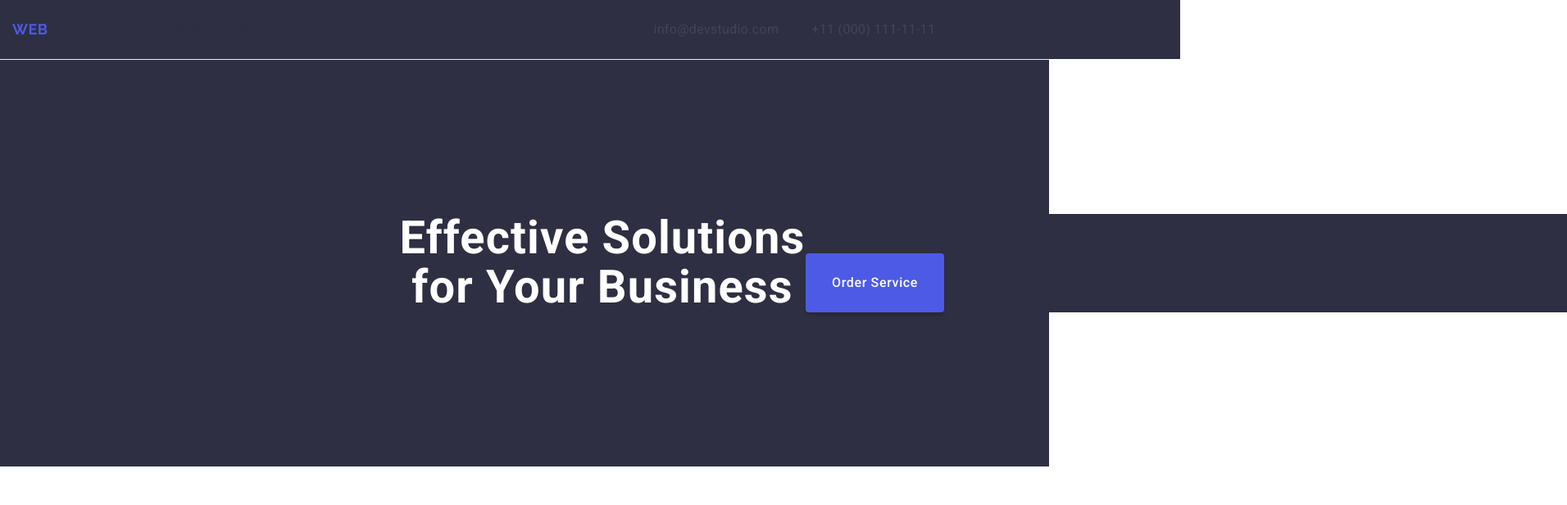
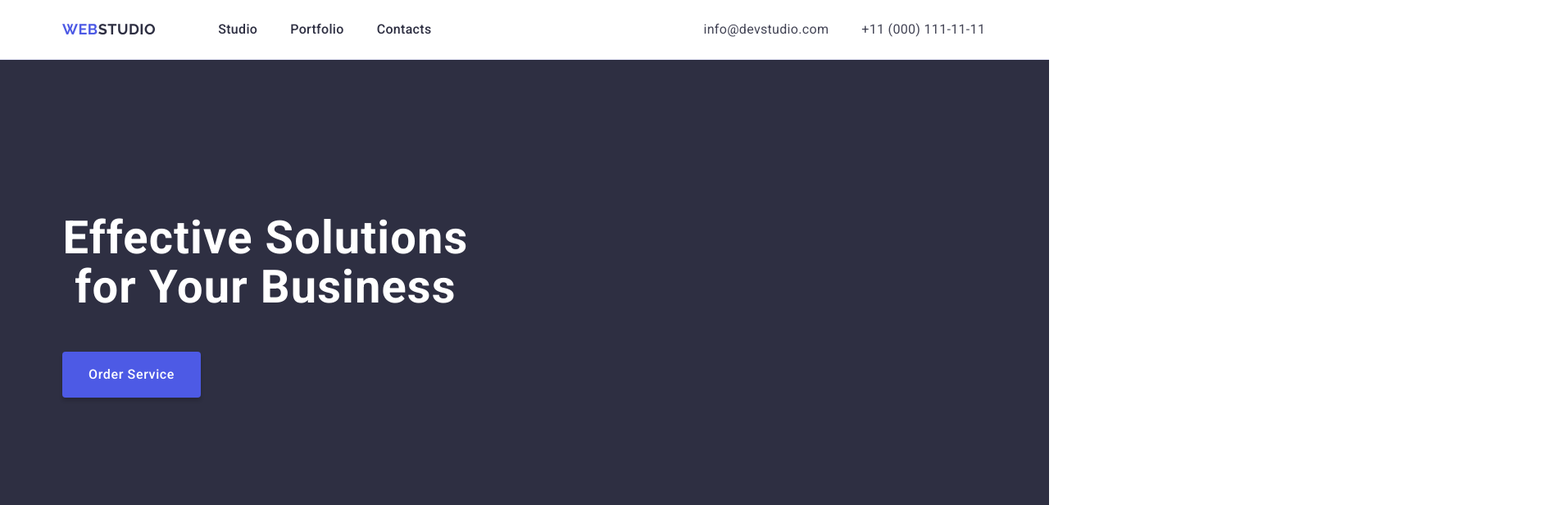
Before and after one commit to AlexHrab/goit-markup-hw-03, a plain HTML site: page index.html in a window 1280 px wide. Shown: the top 616 px of the page at 82% size, 1912 px wide, since content can reach past the window. Drawn offline with nearby package versions, Linux system fonts and the light colour scheme.

Commit message:
Update styles.css

```diff
--- a/css/styles.css
+++ b/css/styles.css
@@ -88,7 +88,7 @@ body{font-family: "Roboto", sans-serif; color: #434455;
 
 
    .hero-image{background-color: #2E2F42;
-    padding: 188px 472px;
+    padding: 188px 0;
 }
 
 
@@ -109,6 +109,7 @@ body{font-family: "Roboto", sans-serif; color: #434455;
     border: 0;
     display: block;
     min-width: 169px;
+    height: 56px;
     }
 
 .btn:focus{background-color: #404BBF;}
@@ -259,11 +260,13 @@ body{font-family: "Roboto", sans-serif; color: #434455;
 
 
 
-                                .container{display: flex;
+.container{
 width: 1158px;
 margin: 0 auto;
 padding: 0px 15px;
 }
+
+header div{display: flex;}
 
 .header-nav{display: flex;
 align-items: center;
@@ -282,12 +285,9 @@ padding: 24px 0;
 
 .menu{padding: 24px 0;}
 
-                                .container{
-                                    background-color: #2E2F42;
+header div{display: flex;}
 
-                                    width: 1440px;
-                                    text-align: center;
-                                }
+
 
 
 
```
